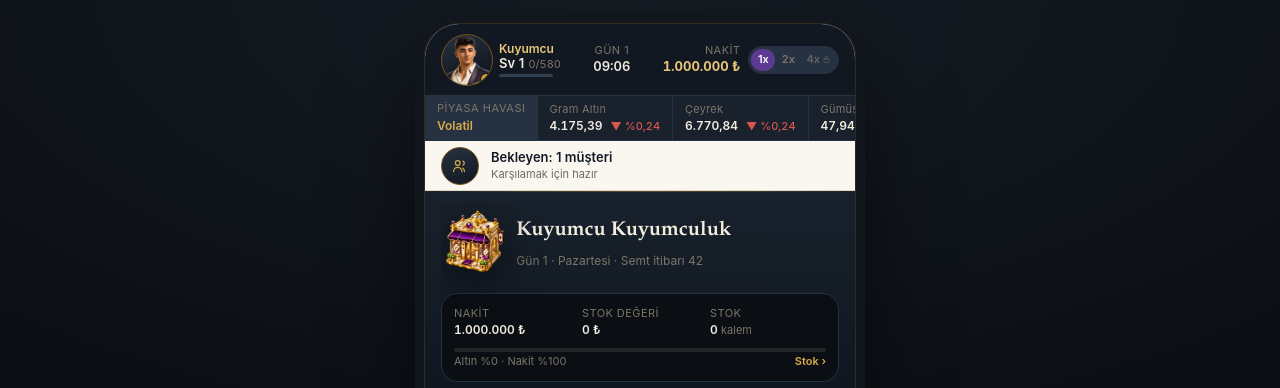
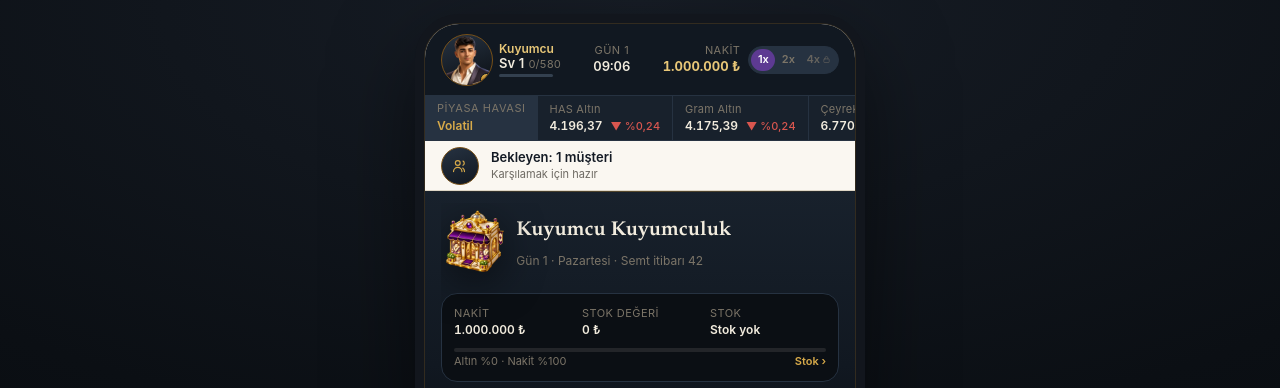
Before and after one commit to ouzhaanttnn-afk/Mihenkaynak, a React (Vite) app: page / in a window 1280 px wide. Shown: the top 388 px of the page. Built offline with nearby package versions, Linux system fonts and the light colour scheme.

Commit message:
ui: show HAS spot and clarify stock labels

```diff
--- a/src/ui/screens/ShopScreen.tsx
+++ b/src/ui/screens/ShopScreen.tsx
@@ -544,7 +544,7 @@ function IdleWorkbench({ coaching }: { coaching: boolean }) {
         <span className="position__cell">
           <span className="position__label">Stok</span>
           <span className="position__value num">
-            {stockCount} <span className="position__unit">kalem</span>
+            {stockCount === 0 ? 'Stok yok' : `${stockCount} ürün`}
           </span>
         </span>
 
--- a/src/ui/screens/StockScreen.tsx
+++ b/src/ui/screens/StockScreen.tsx
@@ -75,7 +75,7 @@ export function StockScreen() {
       <header className="pageHead">
         <h1 className="pageHead__title">Stok</h1>
         <p className="pageHead__sub">
-          {s.inventory.length} kalem · Vitrin {counts.display}/{s.store.displaySlots} · Arka stok{' '}
+          {s.inventory.length === 0 ? 'Stok boş' : `${s.inventory.length} ürün`} · Vitrin {counts.display}/{s.store.displaySlots} · Arka stok{' '}
           {counts.backStock}/{s.store.backStockSlots}
         </p>
 
@@ -151,7 +151,7 @@ export function StockScreen() {
               />
             </div>
             <p className="empty__title">
-              {s.inventory.length === 0 ? 'Stok boş' : 'Bu filtrede kalem yok'}
+              {s.inventory.length === 0 ? 'Stok boş' : 'Bu filtrede ürün yok'}
             </p>
             <p className="empty__text">
               {s.inventory.length === 0
--- a/src/ui/shell/MarketStrip.tsx
+++ b/src/ui/shell/MarketStrip.tsx
@@ -22,6 +22,22 @@ interface Props {
 export function MarketStrip({ market, onOpenMarket }: Props) {
   const regime = MARKET_REGIME[market.regime];
   const closed = market.marketOpen === false;
+  const gramAsset = market.assets.find((asset) => asset.id === 'goldGram');
+  /*
+   * HAS, piyasa motorundaki saf 1.000 altın spotunun kendisidir. Gram Altın
+   * ise ürün saflığıyla fiyatlandığı için aynı etiket altında gösterilmesi
+   * iki farklı referansı birbirine karıştırıyordu. Yeni bir fiyat üretmeden
+   * canonical goldSpot'u şeritte ayrı ve açık bir kart olarak gösteriyoruz.
+   */
+  const visibleAssets = [
+    {
+      id: 'hasGold',
+      label: 'HAS Altın',
+      price: market.goldSpot,
+      changePct: gramAsset?.changePct ?? 0,
+    },
+    ...market.assets,
+  ].slice(0, 5);
 
   /*
    * ŞERİT TEK BİR <button> DEĞİLDİR.
@@ -56,7 +72,7 @@ export function MarketStrip({ market, onOpenMarket }: Props) {
         </span>
       </button>
 
-      {market.assets.slice(0, 4).map((asset) => (
+      {visibleAssets.map((asset) => (
         <button
           key={asset.id}
           type="button"
```
